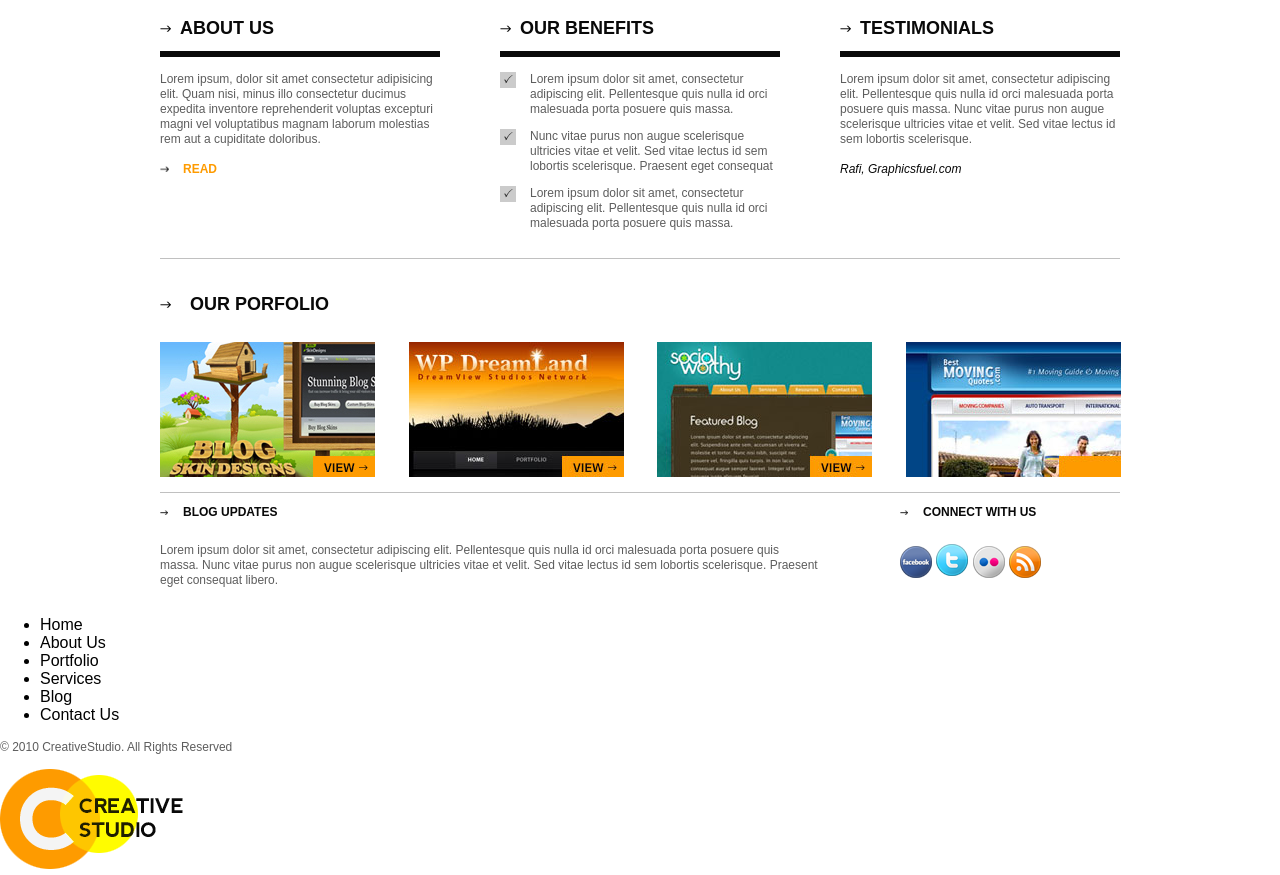
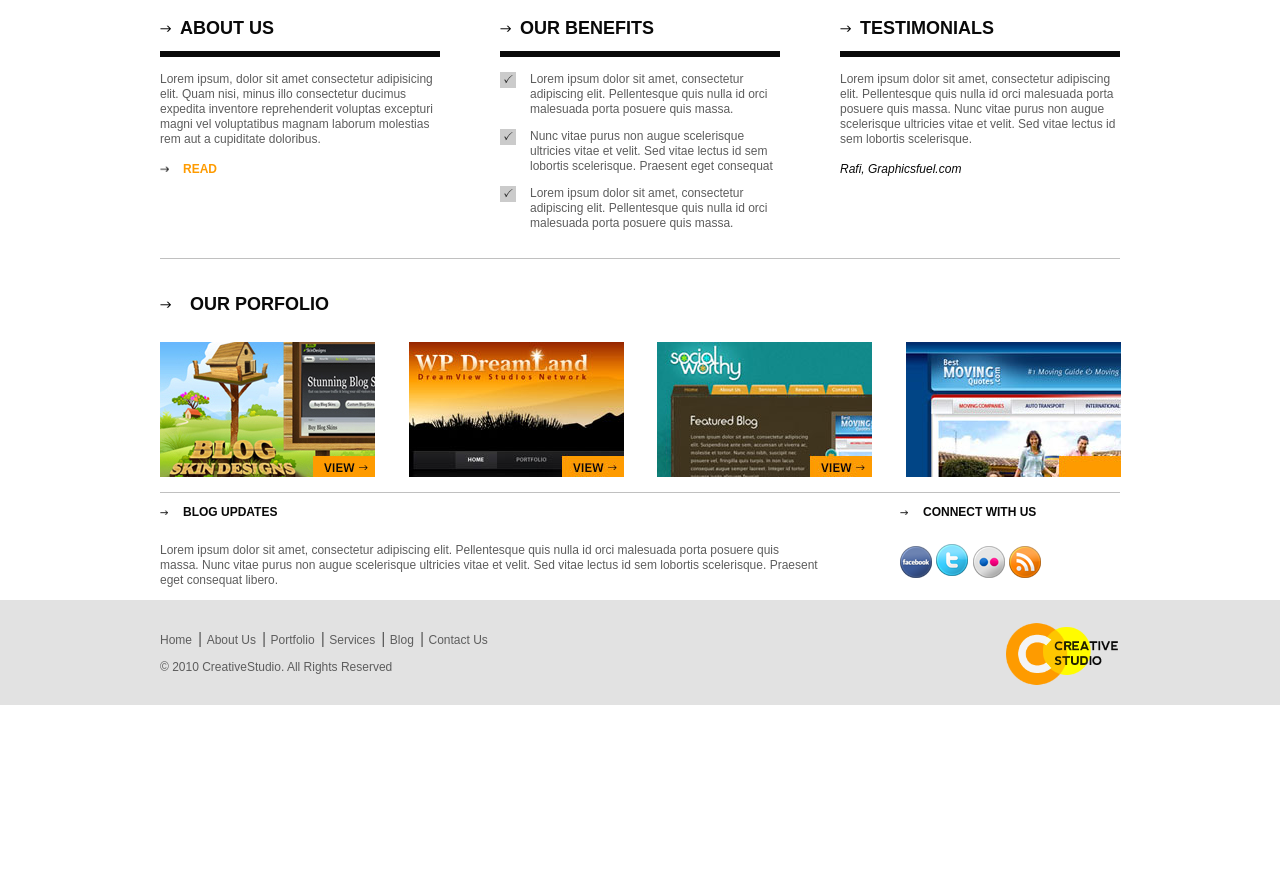
Before and after one commit to jeanToru/WEB1-S10-, a plain HTML site: page WEB1-DiseñoHtml/index.html in a window 1280 px wide. Shown: the part 598-1473 px from the top of the page. After the commit the page ends 1303 px from the top, so only its background shows below. Drawn offline with Linux system fonts and the light colour scheme.

Commit message:
bloque Floter y html modificado las clases para comportamiento

```diff
--- a/WEB1-DiseñoHtml/css/style.css
+++ b/WEB1-DiseñoHtml/css/style.css
@@ -192,3 +192,49 @@ p {
 	width: 220px;
 	float: right;
 }
+/* Footer */
+
+#footer {
+	background-color: #e2e2e2;
+	padding: 30px 0;
+}
+#footer .wrapper {
+    position: relative;
+    width: 960px;
+    margin: 0 auto;
+}
+
+#footer p {
+	margin-bottom: 0;
+}
+
+#footer-lista {
+	list-style: none;
+	margin: 0;
+	padding:0;
+}
+
+#footer-lista li {
+	float: left;
+}
+
+#footer-lista li + li::before {
+	content: "|";
+	color: #5d5d5d;
+}
+
+#footer-lista li + li {
+	margin-left: 6px;
+}
+
+#footer-lista a {
+	color: #5d5d5d;
+	font-size: 12px;
+}
+
+.footer-logo{
+	height: 64px;
+	position: absolute;
+	right: 0;
+	top: -8px;
+}
--- a/WEB1-DiseñoHtml/index.html
+++ b/WEB1-DiseñoHtml/index.html
@@ -92,7 +92,7 @@
     <div id="footer">
 		<div class="wrapper">
 			<div>
-				<ul id="footer-list" class="clearfix">
+				<ul id="footer-lista" class="clearfix">
 					<li>
 						<a>Home</a>
 					</li>
```
